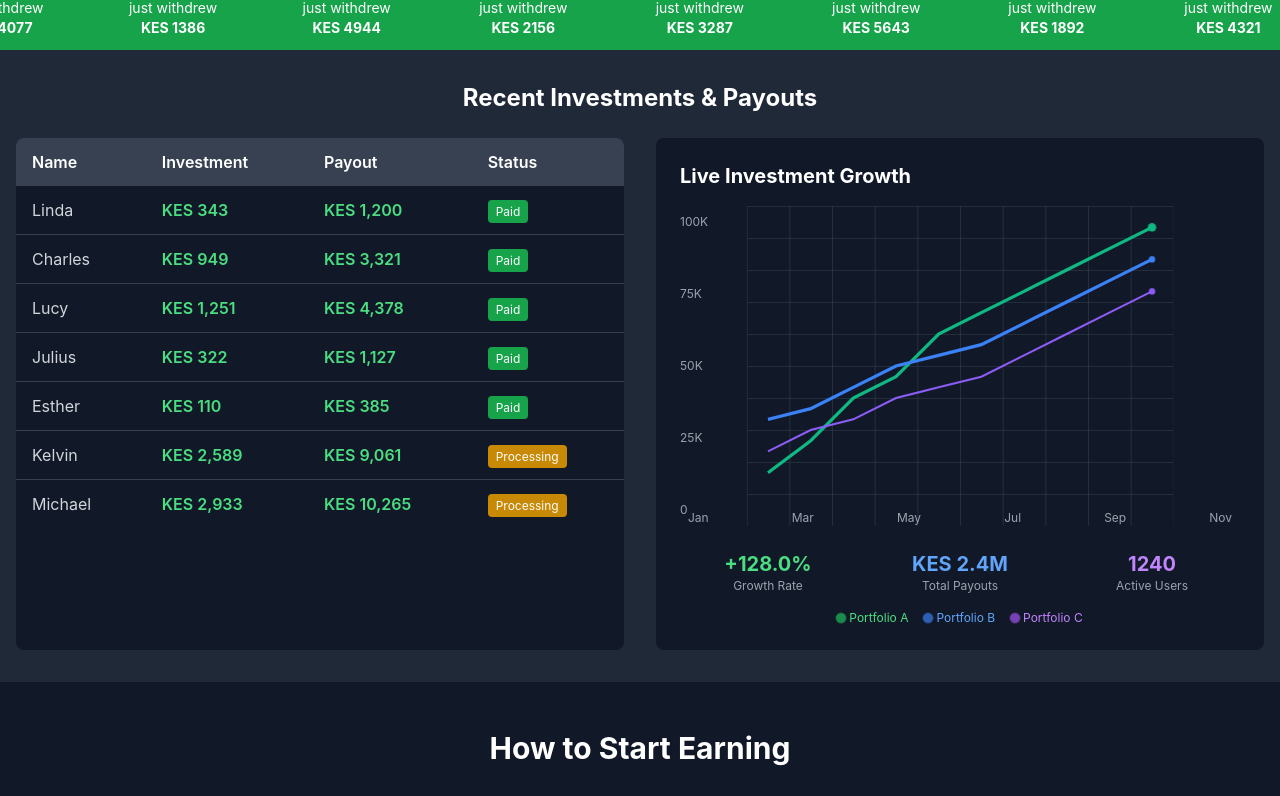
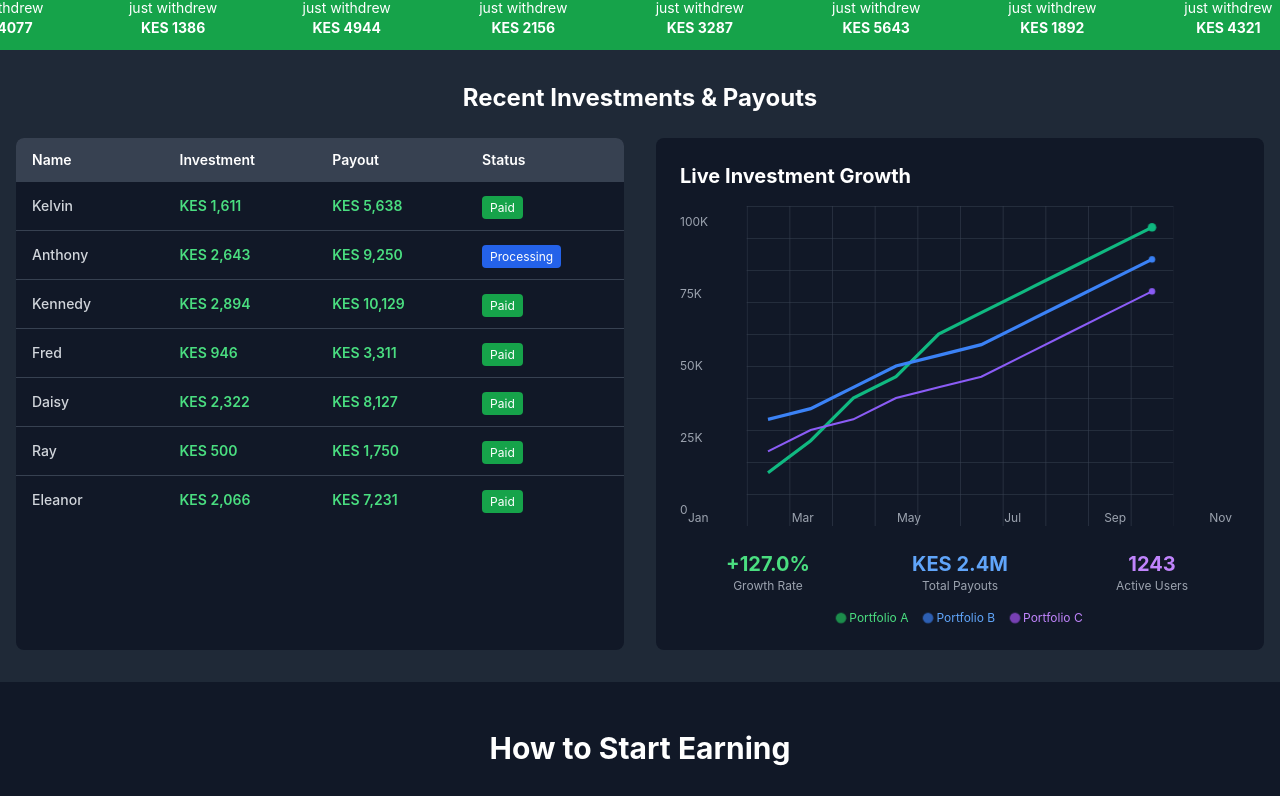
Before and after one commit to Rotz-kirwa/Fortune-Farm-v2, a React (Vite) app in the folder frontend/: page / in a window 1280 px wide. Shown: the part 1074-1870 px from the top of the page. Built offline with nearby package versions, Linux system fonts and the light colour scheme.

Commit message:
Prepare backend for Railway deployment

```diff
--- a/frontend/src/components/LiveUsersTable.jsx
+++ b/frontend/src/components/LiveUsersTable.jsx
@@ -1,18 +1,7 @@
 import { useState, useEffect } from 'react';
+import { allNames } from '../data/names';
 
 const LiveUsersTable = () => {
-  const allNames = [
-    'Brian', 'Mercy', 'Kelvin', 'Sharon', 'Daniel', 'Faith', 'Samuel', 'Cynthia', 'George', 'Mary',
-    'Evans', 'Stella', 'Peter', 'Lucy', 'Alex', 'Agnes', 'Michael', 'Rose', 'Vincent', 'Joyce',
-    'Moses', 'Janet', 'Elijah', 'Caroline', 'Collins', 'Irene', 'David', 'Beatrice', 'James', 'Dorcas',
-    'Anthony', 'Betty', 'Julius', 'Millicent', 'Fredrick', 'Ann', 'Patrick', 'Esther', 'Eric', 'Florence',
-    'Stephen', 'Naomi', 'Kennedy', 'Sarah', 'Charles', 'Lydia', 'Paul', 'Eunice', 'Nelson', 'Vivian',
-    'Oscar', 'Grace', 'Victor', 'Ruth', 'Bernard', 'Catherine', 'Felix', 'Alice', 'Jared', 'Hellen',
-    'Allan', 'Monica', 'Isaac', 'Lilian', 'Kevin', 'Phyllis', 'Francis', 'Joseph', 'Mark', 'Gideon',
-    'Dennis', 'Leah', 'Simon', 'Violet', 'Derrick', 'Diana', 'Elvis', 'Emmanuel', 'Raymond', 'Gladys',
-    'Nicholas', 'Miriam', 'Chris', 'Lawrence', 'Brenda', 'Steve', 'Peris', 'Susan', 'Thomas', 'Martha',
-    'Robert', 'Elizabeth', 'William', 'Margaret', 'Richard', 'Linda', 'John', 'Patricia', 'Matthew', 'Jennifer'
-  ];
 
   const [users, setUsers] = useState([]);
   const [usedNames, setUsedNames] = useState(new Set());
@@ -34,6 +23,8 @@ const LiveUsersTable = () => {
       name: selectedName,
       investment: Math.floor(Math.random() * 2900) + 100,
       status: Math.random() > 0.3 ? 'Paid' : 'Processing',
+      stage: Math.random() > 0.3 ? 2 : 1,
+      createdAt: Date.now(),
       id: Math.random()
     };
   };
@@ -56,16 +47,33 @@ const LiveUsersTable = () => {
     return () => clearInterval(interval);
   }, []);
 
+  // Progress from Processing (Big Chance payout) to Paid (amount payout)
+  useEffect(() => {
+    const interval = setInterval(() => {
+      const now = Date.now();
+      setUsers(prev =>
+        prev.map(user => {
+          if (user.stage === 1 && (now - user.createdAt) >= 4000) {
+            return { ...user, stage: 2, status: 'Paid' };
+          }
+          return user;
+        })
+      );
+    }, 1000); // Check every second
+
+    return () => clearInterval(interval);
+  }, []);
+
   return (
     <div className="bg-gray-900 rounded-lg overflow-hidden">
-      <div className="max-h-96 overflow-y-auto">
-        <table className="w-full">
+      <div className="max-h-96 overflow-y-auto overflow-x-auto">
+        <table className="w-full min-w-full table-auto">
           <thead className="bg-gray-700 sticky top-0">
             <tr>
-              <th className="px-4 py-3 text-left text-white font-semibold">Name</th>
-              <th className="px-4 py-3 text-left text-white font-semibold">Investment</th>
-              <th className="px-4 py-3 text-left text-white font-semibold">Payout</th>
-              <th className="px-4 py-3 text-left text-white font-semibold">Status</th>
+              <th className="px-2 sm:px-4 py-3 text-left text-white font-semibold text-xs sm:text-sm whitespace-nowrap">Name</th>
+              <th className="px-2 sm:px-4 py-3 text-left text-white font-semibold text-xs sm:text-sm whitespace-nowrap">Investment</th>
+              <th className="px-2 sm:px-4 py-3 text-left text-white font-semibold text-xs sm:text-sm whitespace-nowrap">Payout</th>
+              <th className="px-2 sm:px-4 py-3 text-left text-white font-semibold text-xs sm:text-sm whitespace-nowrap">Status</th>
             </tr>
           </thead>
           <tbody>
@@ -76,19 +84,23 @@ const LiveUsersTable = () => {
                   index === users.length - 1 ? 'animate-pulse bg-gray-800' : ''
                 }`}
               >
-                <td className="px-4 py-3 text-gray-300">{user.name}</td>
-                <td className="px-4 py-3 text-green-400 font-semibold">
+                <td className="px-2 sm:px-4 py-2 sm:py-3 text-gray-300 text-xs sm:text-sm font-medium whitespace-nowrap">{user.name}</td>
+                <td className="px-2 sm:px-4 py-2 sm:py-3 text-green-400 font-semibold text-xs sm:text-sm whitespace-nowrap">
                   KES {user.investment.toLocaleString()}
                 </td>
-                <td className="px-4 py-3 text-green-400 font-semibold">
-                  KES {Math.floor(user.investment * 3.5).toLocaleString()}
+                <td className="px-2 sm:px-4 py-2 sm:py-3 text-green-400 font-semibold text-xs sm:text-sm whitespace-nowrap">
+                  {user.stage === 1 ? (
+                    <span className="text-yellow-400 animate-pulse">Big Chance</span>
+                  ) : (
+                    `KES ${Math.floor(user.investment * 3.5).toLocaleString()}`
+                  )}
                 </td>
-                <td className="px-4 py-3">
-                  <span className={`px-2 py-1 rounded text-xs ${
+                <td className="px-2 sm:px-4 py-2 sm:py-3">
+                  <span className={`px-1 sm:px-2 py-1 rounded text-xs ${
                     user.status === 'Paid'
                       ? 'bg-green-600 text-white'
-                      : 'bg-yellow-600 text-white animate-pulse'
-                  }`}>
+                      : 'bg-blue-600 text-white animate-pulse'
+                  } whitespace-nowrap`}>
                     {user.status}
                   </span>
                 </td>
--- /dev/null
+++ b/frontend/src/data/names.js
@@ -0,0 +1,83 @@
+export const allNames = [...new Set([
+  'Brian', 'Mercy', 'Kelvin', 'Sharon', 'Daniel', 'Faith', 'Samuel', 'Cynthia', 'George', 'Mary',
+  'Evans', 'Stella', 'Peter', 'Lucy', 'Alex', 'Agnes', 'Michael', 'Rose', 'Vincent', 'Joyce',
+  'Moses', 'Janet', 'Elijah', 'Caroline', 'Collins', 'Irene', 'David', 'Beatrice', 'James', 'Dorcas',
+  'Anthony', 'Betty', 'Julius', 'Millicent', 'Fredrick', 'Ann', 'Patrick', 'Esther', 'Eric', 'Florence',
+  'Stephen', 'Naomi', 'Kennedy', 'Sarah', 'Charles', 'Lydia', 'Paul', 'Eunice', 'Nelson', 'Vivian',
+  'Oscar', 'Grace', 'Victor', 'Ruth', 'Bernard', 'Catherine', 'Felix', 'Alice', 'Jared', 'Hellen',
+  'Allan', 'Monica', 'Isaac', 'Lilian', 'Kevin', 'Phyllis', 'Francis', 'Joseph', 'Mark', 'Gideon',
+  'Dennis', 'Leah', 'Simon', 'Violet', 'Derrick', 'Diana', 'Elvis', 'Emmanuel', 'Raymond', 'Gladys',
+  'Nicholas', 'Miriam', 'Chris', 'Lawrence', 'Brenda', 'Steve', 'Peris', 'Susan', 'Thomas', 'Martha',
+  'Robert', 'Elizabeth', 'William', 'Margaret', 'Richard', 'Linda', 'John', 'Patricia', 'Matthew', 'Jennifer',
+  'Abraham', 'Abigail', 'Adam', 'Adelaide', 'Adrian', 'Adriana', 'Alan', 'Alana', 'Albert', 'Alberta',
+  'Alexander', 'Alexandra', 'Alfred', 'Alicia', 'Andrew', 'Angela', 'Angelo', 'Anita', 'Anna', 'Anne',
+  'Antonio', 'Antonia', 'Arnold', 'Arthur', 'Ashley', 'Austin', 'Barbara', 'Barry', 'Benjamin', 'Bernice',
+  'Beverly', 'Billy', 'Bobby', 'Bonnie', 'Bradley', 'Brandon', 'Bruce', 'Bryan', 'Calvin', 'Cameron',
+  'Carl', 'Carlos', 'Carmen', 'Carol', 'Carolyn', 'Casey', 'Cathy', 'Chad', 'Charlotte', 'Cheryl',
+  'Chester', 'Christina', 'Christine', 'Christopher', 'Cindy', 'Clara', 'Clarence', 'Claude', 'Claudia', 'Clayton',
+  'Clifford', 'Clyde', 'Connie', 'Craig', 'Crystal', 'Curtis', 'Dale', 'Dana', 'Danny', 'Darlene',
+  'Darrell', 'Darryl', 'Dave', 'Dawn', 'Dean', 'Debbie', 'Deborah', 'Debra', 'Delores', 'Denise',
+  'Derek', 'Diane', 'Dolores', 'Don', 'Donald', 'Donna', 'Doris', 'Dorothy', 'Doug', 'Douglas',
+  'Earl', 'Eddie', 'Edgar', 'Edith', 'Edmund', 'Edward', 'Edwin', 'Eileen', 'Elaine', 'Eleanor',
+  'Elena', 'Elias', 'Eliza', 'Ellen', 'Emily', 'Emma', 'Ernest', 'Eugene', 'Eva', 'Evelyn',
+  'Ezra', 'Faye', 'Fernando', 'Floyd', 'Frances', 'Francisco', 'Frank', 'Franklin', 'Fred', 'Frederick',
+  'Gabriel', 'Gary', 'Gene', 'Geoffrey', 'Gerald', 'Gerard', 'Gilbert', 'Gina', 'Glen', 'Glenn',
+  'Gloria', 'Gordon', 'Graham', 'Grant', 'Greg', 'Gregory', 'Guy', 'Harold', 'Harry', 'Harvey',
+  'Heather', 'Helen', 'Henry', 'Herbert', 'Herman', 'Howard', 'Hugh', 'Ian', 'Irving', 'Jack',
+  'Jackie', 'Jacob', 'Jacqueline', 'Jake', 'Jane', 'Janice', 'Jason', 'Jay', 'Jean', 'Jeff',
+  'Jeffrey', 'Jeremy', 'Jerry', 'Jesse', 'Jessica', 'Jim', 'Jimmy', 'Joan', 'Joanne', 'Joe',
+  'Joel', 'Joey', 'Johnny', 'Jon', 'Jonathan', 'Jordan', 'Jose', 'Joshua', 'Joy', 'Juan',
+  'Judith', 'Judy', 'Julia', 'Julie', 'June', 'Justin', 'Karen', 'Karl', 'Kate', 'Katherine',
+  'Kathleen', 'Kathryn', 'Kathy', 'Katie', 'Keith', 'Kelly', 'Ken', 'Kenneth', 'Kerry', 'Kim',
+  'Kimberly', 'Kyle', 'Larry', 'Laura', 'Lauren', 'Lee', 'Leonard', 'Leslie', 'Lewis', 'Lillian',
+  'Lisa', 'Lloyd', 'Lois', 'Lorraine', 'Louis', 'Louise', 'Luke', 'Lynn', 'Madison', 'Manuel',
+  'Marc', 'Marcus', 'Marie', 'Marilyn', 'Mario', 'Marion', 'Marjorie', 'Martin', 'Marvin', 'Mason',
+  'Maurice', 'Max', 'Melanie', 'Melissa', 'Meredith', 'Michelle', 'Mike', 'Mildred', 'Milton', 'Mitchell',
+  'Molly', 'Nancy', 'Natalie', 'Nathan', 'Neil', 'Nicole', 'Noah', 'Nora', 'Norman', 'Oliver',
+  'Olivia', 'Owen', 'Pamela', 'Paula', 'Peggy', 'Philip', 'Rachel', 'Ralph', 'Randy', 'Ray',
+  'Rebecca', 'Regina', 'Renee', 'Ricardo', 'Rita', 'Robin', 'Roger', 'Ronald', 'Roy', 'Ruby',
+  'Russell', 'Ryan', 'Sally', 'Sam', 'Samantha', 'Sandra', 'Scott', 'Sean', 'Sheila', 'Sherry',
+  'Shirley', 'Stanley', 'Stephanie', 'Steven', 'Stuart', 'Sue', 'Suzanne', 'Tammy', 'Teresa', 'Terry',
+  'Theresa', 'Timothy', 'Tina', 'Todd', 'Tom', 'Tony', 'Tracy', 'Tyler', 'Valerie', 'Vanessa',
+  'Vernon', 'Victoria', 'Virginia', 'Walter', 'Wanda', 'Warren', 'Wayne', 'Wendy', 'Wesley', 'Willie',
+  'Zachary', 'Zoe', 'Aaron', 'Abby', 'Abel', 'Ada', 'Addison', 'Adrienne', 'Aiden', 'Aimee',
+  'Alec', 'Alexa', 'Alexis', 'Alison', 'Allison', 'Alyssa', 'Amanda', 'Amber', 'Amelia', 'Amy',
+  'Ana', 'Andre', 'Andrea', 'Andy', 'Angel', 'Angelica', 'Angie', 'Annie', 'April', 'Arlene',
+  'Armando', 'Ashlee', 'Ashton', 'Audrey', 'Autumn', 'Ava', 'Bailey', 'Becky', 'Belinda', 'Ben',
+  'Bethany', 'Bianca', 'Bill', 'Blake', 'Blanca', 'Bob', 'Bobbie', 'Brandy', 'Brent', 'Brett',
+  'Brittany', 'Brooke', 'Brooklyn', 'Caleb', 'Candace', 'Carla', 'Carrie', 'Cassandra', 'Cassie', 'Cesar',
+  'Charlene', 'Charlie', 'Chelsea', 'Cheyenne', 'Chloe', 'Christian', 'Christie', 'Christy', 'Claire', 'Clint',
+  'Cody', 'Cole', 'Colin', 'Colleen', 'Corey', 'Courtney', 'Cristina', 'Daisy', 'Dallas', 'Damien',
+  'Dan', 'Danielle', 'Darin', 'Darius', 'Darren', 'Daryl', 'Deanna', 'Debbi', 'Delia', 'Desiree',
+  'Devin', 'Devon', 'Dexter', 'Diamond', 'Dominic', 'Dominique', 'Drew', 'Dustin', 'Dylan', 'Ebony',
+  'Ed', 'Edna', 'Eli', 'Elise', 'Elmer', 'Erica', 'Erin', 'Ethan', 'Ethel', 'Evan',
+  'Felicia', 'Fiona', 'Frankie', 'Gail', 'Garrett', 'Gavin', 'Gena', 'Geneva', 'Georgia', 'Geraldine',
+  'Gerry', 'Gigi', 'Ginger', 'Gracie', 'Hailey', 'Hannah', 'Harmony', 'Hazel', 'Hector', 'Heidi',
+  'Holly', 'Hope', 'Hunter', 'Iris', 'Isabel', 'Isabella', 'Ivan', 'Ivy', 'Jaclyn', 'Jade',
+  'Jaime', 'Jalen', 'Jasmine', 'Javier', 'Jenna', 'Jennie', 'Jenny', 'Jeremiah', 'Jermaine', 'Jess',
+  'Jessie', 'Jill', 'Jillian', 'Joanna', 'Jocelyn', 'Jodi', 'Jody', 'Johnathan', 'Jolene', 'Joni',
+  'Josephine', 'Josh', 'Josie', 'Juanita', 'Julian', 'Juliana', 'Julianne', 'Julio', 'Kaitlyn', 'Kaley',
+  'Kameron', 'Kara', 'Karla', 'Kayla', 'Kaylee', 'Keisha', 'Kelley', 'Kellie', 'Kendall', 'Kendra',
+  'Kent', 'Keri', 'Kiara', 'Kirsten', 'Krista', 'Kristen', 'Kristin', 'Kristina', 'Kristine', 'Kristy',
+  'Krystal', 'Lacey', 'Lance', 'Lara', 'Latasha', 'Latoya', 'Layla', 'Leanne', 'Lena', 'Leo',
+  'Leroy', 'Lester', 'Levi', 'Liam', 'Liliana', 'Lincoln', 'Lindsay', 'Lindsey', 'Lionel', 'Logan',
+  'Lola', 'Lonnie', 'Lori', 'Lorna', 'Lucille', 'Luis', 'Lula', 'Luz', 'Lynda', 'Lynette',
+  'Mabel', 'Mack', 'Madeline', 'Maggie', 'Malcolm', 'Mandy', 'Marcia', 'Marco', 'Marcos', 'Margarita',
+  'Margo', 'Maria', 'Marian', 'Maribel', 'Marisa', 'Marissa', 'Marlene', 'Marsha', 'Mateo', 'Mathew',
+  'Matilda', 'Matt', 'Maureen', 'Maya', 'Megan', 'Melinda', 'Melody', 'Mercedes', 'Mia', 'Micah',
+  'Michele', 'Miguel', 'Mindy', 'Miranda', 'Misty', 'Morgan', 'Natasha', 'Nathaniel', 'Nellie', 'Nick',
+  'Nichole', 'Nicki', 'Nina', 'Norma', 'Olga', 'Omar', 'Paige', 'Parker', 'Patrice', 'Patsy',
+  'Patti', 'Patty', 'Pedro', 'Penny', 'Pete', 'Phoenix', 'Preston', 'Priscilla', 'Quincy', 'Quinn',
+  'Rachael', 'Ramona', 'Randall', 'Raquel', 'Raven', 'Rebekah', 'Rhonda', 'Rick', 'Ricky', 'Riley',
+  'Rob', 'Robbie', 'Roberta', 'Roberto', 'Rochelle', 'Rocky', 'Rod', 'Rodney', 'Roland', 'Roman',
+  'Romeo', 'Ron', 'Ronnie', 'Rosa', 'Rosalie', 'Rosemary', 'Ross', 'Roxanne', 'Ruben', 'Sabrina',
+  'Sadie', 'Sammy', 'Sara', 'Savannah', 'Scarlett', 'Sebastian', 'Selena', 'Sergio', 'Seth', 'Shane',
+  'Shannon', 'Shari', 'Shaun', 'Shawn', 'Shelby', 'Shelley', 'Shelly', 'Sherri', 'Sheryl', 'Sidney',
+  'Sierra', 'Silvia', 'Skylar', 'Sofia', 'Sonia', 'Sonya', 'Sophia', 'Sophie', 'Stacey', 'Stacy',
+  'Star', 'Stefan', 'Summer', 'Sydney', 'Sylvia', 'Tabitha', 'Tanya', 'Tara', 'Taylor', 'Ted',
+  'Teri', 'Terri', 'Tessa', 'Thelma', 'Tiffany', 'Tim', 'Timmy', 'Toby', 'Toni', 'Tonya',
+  'Travis', 'Trent', 'Trevor', 'Tricia', 'Trinity', 'Troy', 'Trudy', 'Tyrone', 'Ulysses', 'Ursula',
+  'Val', 'Valentina', 'Vera', 'Veronica', 'Vicki', 'Vickie', 'Vicky', 'Wade', 'Wallace',
+  'Wally', 'Wendell', 'Whitney', 'Will', 'Wilson', 'Winston', 'Xavier', 'Yolanda', 'Yvette', 'Yvonne',
+  'Zach', 'Zelda', 'Zion', 'Zoey'
+])];
--- a/frontend/src/services/api.js
+++ b/frontend/src/services/api.js
@@ -1,10 +1,10 @@
 import axios from 'axios';
 
 const API_BASE_URL = process.env.NODE_ENV === 'production'
-  ? 'https://chronicles-4-10-production.up.railway.app/api'
+  ? 'https://fortune-farm-backend-production.up.railway.app/api'
   : 'http://localhost:5000/api';
 
-// Update this URL with your actual Railway deployment URL
+// Replace with your actual Railway URL from Step 4
 
 const api = axios.create({
   baseURL: API_BASE_URL,
```
